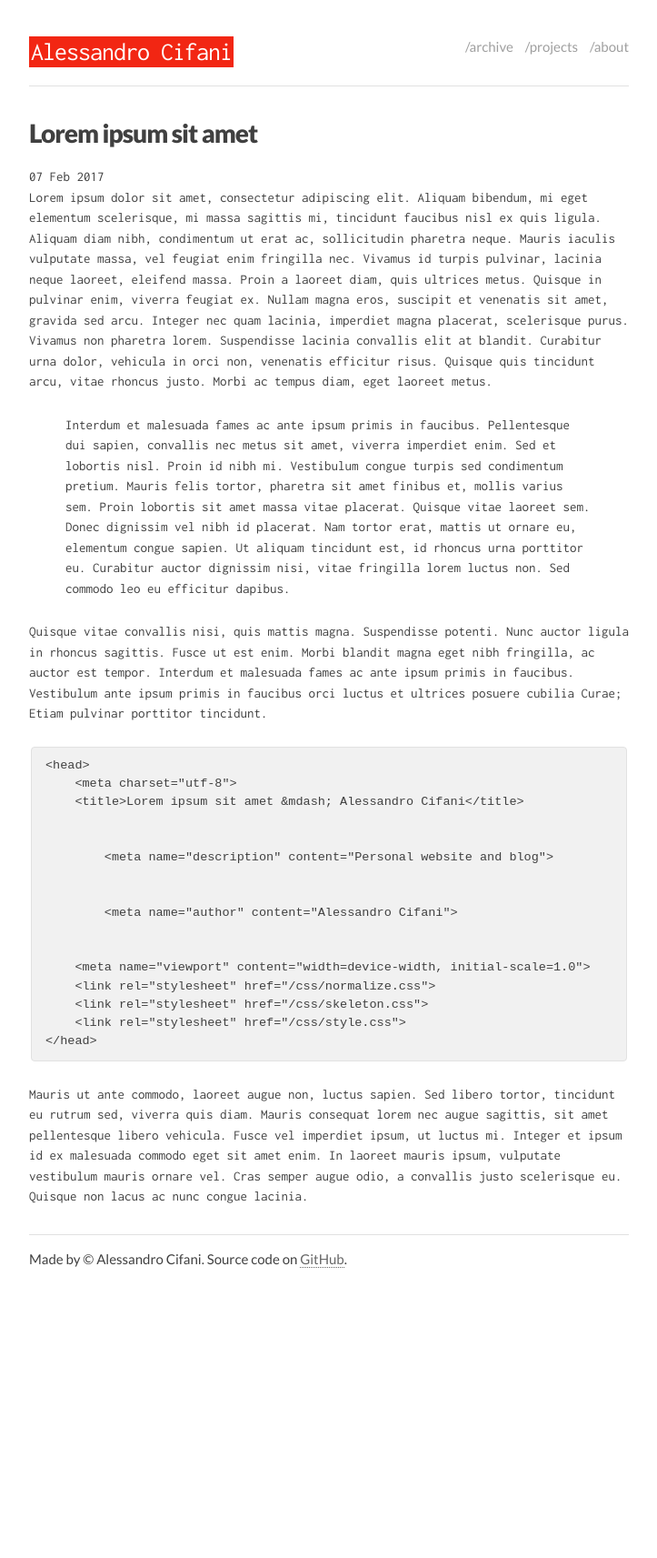
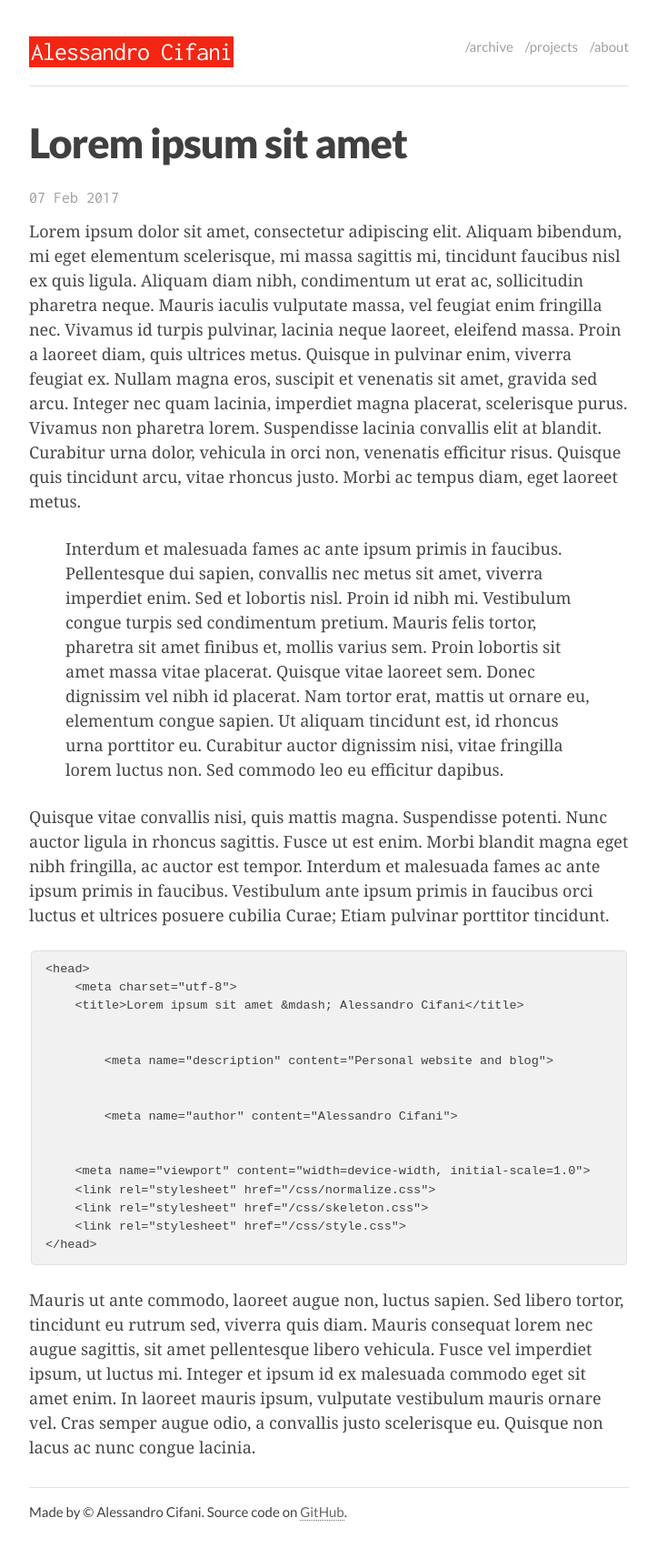
Before and after one commit to acifani/acifani.github.com, a Jekyll site: the page built from _posts/2017-02-07-lorem-ipsum.md, in a window 1280 px wide. Shown: the whole page at 91% size, without its empty margins (278-1001 px from the left). Built offline with Jekyll 4.4.1, drawn with Linux system fonts in a browser that asks for light colours; before the commit the page ends 1435 px from its top, so only the background shows below that.

Commit message:
Changed post font and style

```diff
--- a/_layouts/post.html
+++ b/_layouts/post.html
@@ -1,8 +1,28 @@
 ---
 layout: default
 ---
+<style>
+    @import url('https://fonts.googleapis.com/css?family=Noto+Serif:400,400i,700');
+
+    .post h1 {
+        font-size: 3em;
+    }
+
+    .post p {
+        font-family: 'Noto Serif', serif;
+        font-weight: 400;
+        font-size: 1.2em;
+        opacity: 0.97;
+    }
+
+    .post .published {
+        margin-bottom: 10px;
+        opacity: 0.5;
+        font-size: 1.2em;
+    }
+</style>
 <div class="post">
     <h1>{{ page.title }}</h1>
-    <span class="published">{{ page.date | date_to_string }}</span>
+    <div class="published">{{ page.date | date_to_string }}</div>
     <div class="body">{{ content }}</div>
 </div>
```
